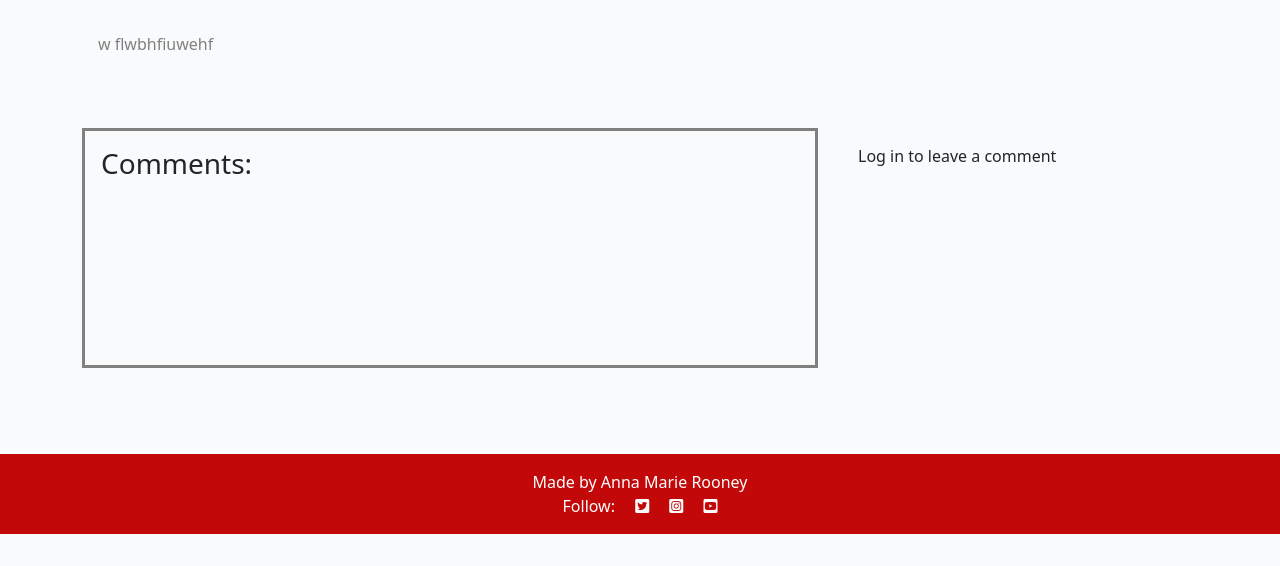
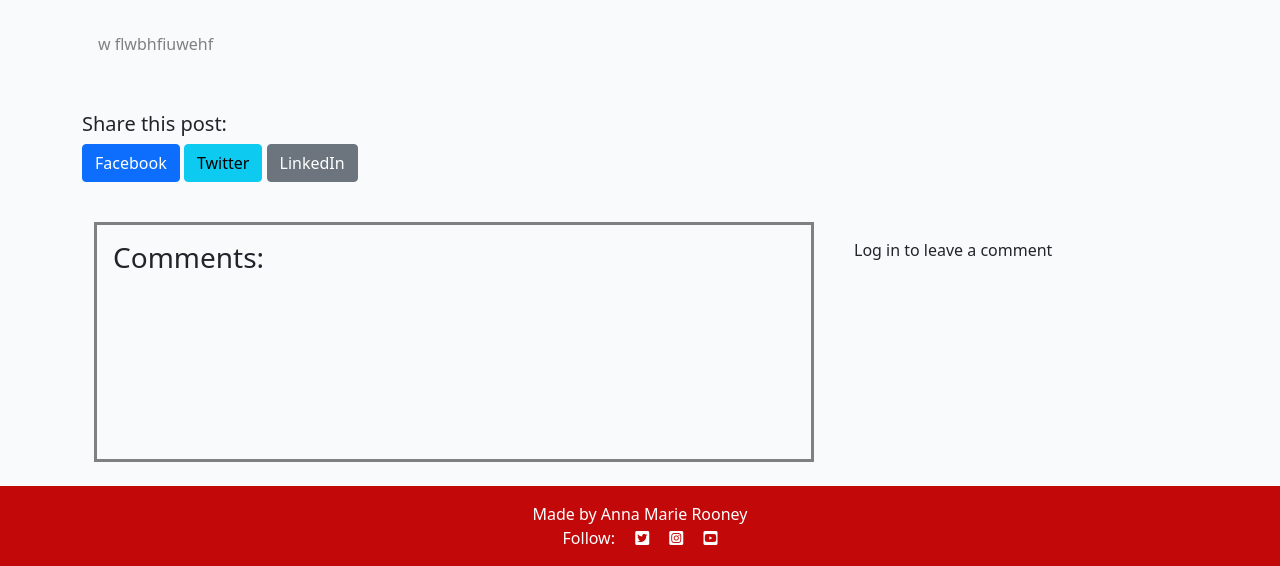
Before and after one commit to arir2001/projectfour, a Django app: a page that uses templates/base.html in a window 1280 px wide. Shown: the part 266-832 px from the top of the page. Before the commit the page ends 800 px from the top, so only its background shows below. Run offline with Django 4.2, Linux system fonts and the light colour scheme; data comes from the database, SQL or seed files in the repository; parts of the project's set-up code (start-up, migrations or seed data) failed here and were passed over; some libraries are stand-ins or nearby versions; some web fonts are replaced.

Commit message:
sharing links added.

```diff
--- a/blog/templates/blog/blogpost.html
+++ b/blog/templates/blog/blogpost.html
@@ -35,6 +35,17 @@
               </div>
           </div>
       </div>
+      <!-- Share buttons -->
+      <div class="row mb-4">
+        <div class="col-12">
+            <h5>Share this post:</h5>
+            <a href="https://www.facebook.com/sharer/sharer.php?u={{ request.build_absolute_uri }}"
+               target="_blank" class="btn btn-primary">Facebook</a>
+            <a href="https://twitter.com/intent/tweet?url={{ request.build_absolute_uri }}&text={{ post.title }}"
+               target="_blank" class="btn btn-info">Twitter</a>
+            <a href="https://www.linkedin.com/shareArticle?mini=true&url={{ request.build_absolute_uri }}&title={{ post.title }}"
+               target="_blank" class="btn btn-secondary">LinkedIn</a>
+        </div>
   </div>
   <!-- Displaying Comments -->
   <div class="container">
--- a/blog/views.py
+++ b/blog/views.py
@@ -4,8 +4,6 @@ from django.contrib import messages
 from django.http import HttpResponseRedirect
 from .models import Post, Comment
 from .forms import CommentForm, PostForm
-from django.db.models import Q
-from django.contrib.auth.decorators import login_required
 from django.http import HttpResponseForbidden
 
 # Create your views here.
--- a/templates/base.html
+++ b/templates/base.html
@@ -9,7 +9,7 @@
 
 <head>
     <title>Anna Rooney Coaching</title>
-    <meta name="viewport" content="width=device-width, initial-scale=1" />
+    <meta name="viewport" content="width=device-width, initial-scale=1">
 
     <!-- Google Fonts CSS -->
     <link rel="preconnect" href="https://fonts.googleapis.com">
@@ -23,7 +23,7 @@
     <link href="https://cdn.jsdelivr.net/npm/bootstrap@5.0.1/dist/css/bootstrap.min.css" rel="stylesheet"
         integrity="sha384-+0n0xVW2eSR5OomGNYDnhzAbDsOXxcvSN1TPprVMTNDbiYZCxYbOOl7+AMvyTG2x" crossorigin="anonymous">
     <!-- dataTable CSS -->
-    <link rel="stylesheet" href="https://cdn.datatables.net/2.1.4/css/dataTables.dataTables.css" />
+    <link rel="stylesheet" href="https://cdn.datatables.net/2.1.4/css/dataTables.dataTables.css">
 
     <!-- Custom CSS -->
     <link rel="stylesheet" href="{% static 'css/style.css' %}">
@@ -68,7 +68,7 @@
                             href="{% url 'inquiry' %}">inquire </a>
                     </li>
                     <li class="nav-item">
-                        <a class="nav-link {% if request.path == '/blog/' %}active" aria-current="page{% endif %}" href="{% url 'blog' %}">blog</a></a>
+                        <a class="nav-link {% if request.path == '/blog/' %}active" aria-current="page{% endif %}" href="{% url 'blog' %}">blog</a>
                     </li>
                     {% if user.is_authenticated %}
                     <li class="nav-item">
```
Also changed, not shown: README.md.
